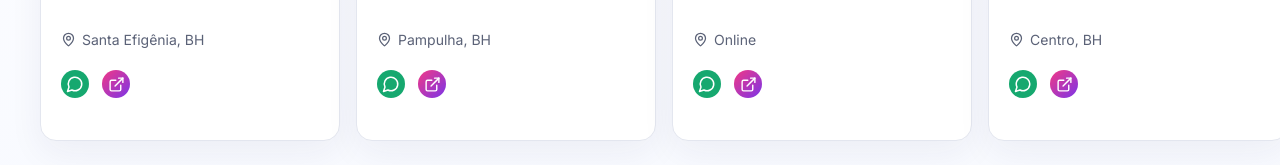
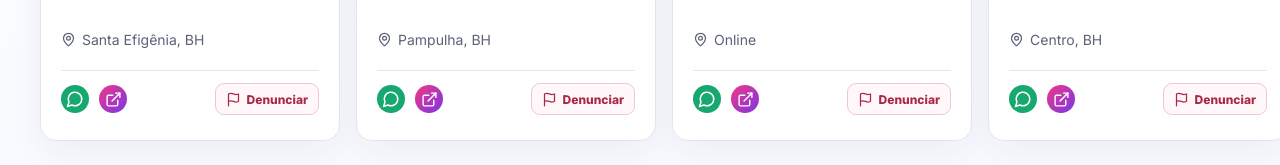
Before and after one commit to Hadassa-Brenda/Volunt, a React (Create React App) app in the folder frontend/volunt+/: page / in a window 1280 px wide. Shown: the part 1161-1326 px from the top of the page. Built offline with nearby package versions, Linux system fonts and the light colour scheme.

Commit message:
feat(frontend): adiciona denúncia aos cards

```diff
--- a/frontend/volunt+/src/components/ServiceCard/ServiceCard.css
+++ b/frontend/volunt+/src/components/ServiceCard/ServiceCard.css
@@ -86,10 +86,19 @@
 
 .service-card__contacts {
   display: flex;
+  align-items: center;
+  justify-content: space-between;
   gap: 13px;
+  padding-top: 12px;
+  border-top: 1px solid var(--color-border);
 }
 
-.service-card__contacts a {
+.service-card__contacts > div {
+  display: flex;
+  gap: 10px;
+}
+
+.service-card__contacts > div a {
   width: 28px;
   height: 28px;
   display: grid;
@@ -99,6 +108,27 @@
   background: var(--color-green);
 }
 
-.service-card__contacts a:last-child {
+.service-card__contacts > div a:last-child {
   background: linear-gradient(135deg, var(--color-pink), var(--color-primary));
 }
+
+.service-card__contacts .service-card__report {
+  width: auto;
+  height: 32px;
+  padding: 0 10px;
+  display: inline-flex;
+  align-items: center;
+  gap: 6px;
+  border: 1px solid #efc8d1;
+  border-radius: 9px;
+  background: #fff7f9;
+  color: #aa2947;
+  font-size: 12px;
+  font-weight: 800;
+  transition: background 160ms ease, color 160ms ease;
+}
+
+.service-card__contacts .service-card__report:hover {
+  background: #aa2947;
+  color: var(--color-white);
+}
--- a/frontend/volunt+/src/components/ServiceCard/ServiceCard.jsx
+++ b/frontend/volunt+/src/components/ServiceCard/ServiceCard.jsx
@@ -1,4 +1,5 @@
-import { ExternalLink, Heart, MapPin, MessageCircle } from "lucide-react";
+import { ExternalLink, Flag, Heart, MapPin, MessageCircle } from "lucide-react";
+import { Link } from "react-router-dom";
 
 import "./ServiceCard.css";
 
@@ -36,15 +37,19 @@ export function ServiceCard({ service }) {
         </div>
 
         <div className="service-card__contacts">
-          <a
-            href={service.whatsapp}
-            aria-label="Entrar em contato pelo WhatsApp"
+          <div>
+            <a href={service.whatsapp || "#contato"} aria-label="Entrar em contato pelo WhatsApp"><MessageCircle size={18} /></a>
+            <a href={service.instagram || "#detalhes"} aria-label="Abrir informações do serviço"><ExternalLink size={17} /></a>
+          </div>
+          <Link
+            className="service-card__report"
+            to={`/denunciar/${service.id}`}
+            aria-label={`Denunciar o serviço ${service.title}`}
+            title="Denunciar serviço"
           >
-            <MessageCircle size={18} />
-          </a>
-          <a href={service.instagram} aria-label="Abrir Instagram do serviço">
-            <ExternalLink size={17} />
-          </a>
+            <Flag size={15} />
+            Denunciar
+          </Link>
         </div>
       </div>
     </article>
```
